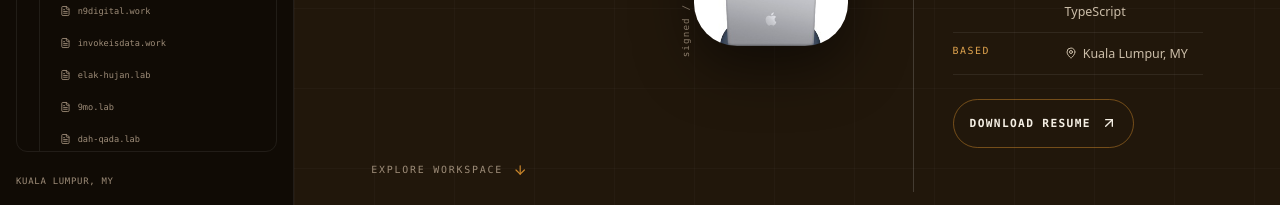
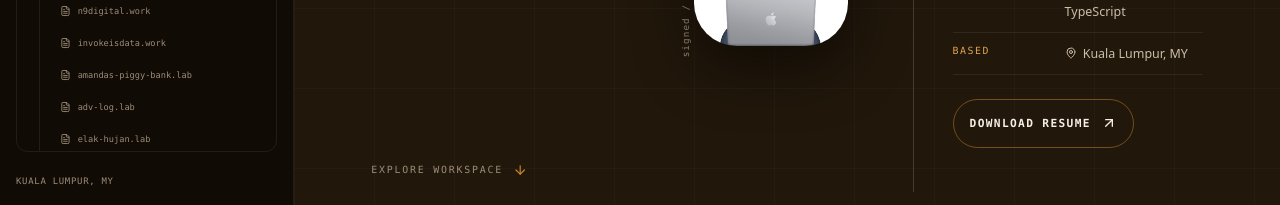
Before and after one commit to aidilsfwn/aidil-safwan-vite, a React (Vite) app: page / in a window 1280 px wide. Shown: the part 552-757 px from the top of the page. Built offline with nearby package versions, Linux system fonts and the light colour scheme; no server answers; a web font is replaced by a local one.

Commit message:
feat: add cursor glow and personal projects

```diff
--- a/src/App.tsx
+++ b/src/App.tsx
@@ -1,5 +1,5 @@
 import { useEffect, useState } from "react";
-import { WorkspaceRail, CommandNavigation, Chapter } from "./components";
+import { WorkspaceRail, CommandNavigation, Chapter, CursorGlow } from "./components";
 import { Beyond, Contact, Education, Experience, Hero, Projects, Skills } from "./layouts/sections";
 import { MotionProvider } from "./context/MotionContext";
 
@@ -22,6 +22,7 @@ export default function App() {
     <MotionProvider>
       <a className="skip-link" href="#about">Skip to portfolio</a>
       <div className="studio-shell">
+        <CursorGlow />
         <WorkspaceRail />
         <CommandNavigation open={drawerOpen} setOpen={setDrawerOpen} />
         <main id="scroll-container" tabIndex={-1}>
--- /dev/null
+++ b/src/components/CursorGlow.tsx
@@ -0,0 +1,47 @@
+import { useEffect, useRef } from "react";
+
+export function CursorGlow() {
+  const glowRef = useRef<HTMLDivElement>(null);
+
+  useEffect(() => {
+    const glow = glowRef.current;
+    const finePointer = window.matchMedia("(hover: hover) and (pointer: fine)");
+    const reducedMotion = window.matchMedia("(prefers-reduced-motion: reduce)");
+    if (!glow || !finePointer.matches || reducedMotion.matches) return;
+
+    let targetX = window.innerWidth / 2;
+    let targetY = window.innerHeight / 2;
+    let currentX = targetX;
+    let currentY = targetY;
+    let animationFrame = 0;
+
+    const moveGlow = () => {
+      currentX += (targetX - currentX) * 0.14;
+      currentY += (targetY - currentY) * 0.14;
+      glow.style.transform = `translate3d(${currentX}px, ${currentY}px, 0) translate3d(-50%, -50%, 0)`;
+      animationFrame = window.requestAnimationFrame(moveGlow);
+    };
+
+    const onPointerMove = (event: PointerEvent) => {
+      targetX = event.clientX;
+      targetY = event.clientY;
+      glow.classList.add("is-visible");
+    };
+
+    const onPointerOut = (event: PointerEvent) => {
+      if (!event.relatedTarget) glow.classList.remove("is-visible");
+    };
+
+    window.addEventListener("pointermove", onPointerMove, { passive: true });
+    window.addEventListener("pointerout", onPointerOut);
+    animationFrame = window.requestAnimationFrame(moveGlow);
+
+    return () => {
+      window.removeEventListener("pointermove", onPointerMove);
+      window.removeEventListener("pointerout", onPointerOut);
+      window.cancelAnimationFrame(animationFrame);
+    };
+  }, []);
+
+  return <div ref={glowRef} className="cursor-glow" aria-hidden="true" />;
+}
--- a/src/components/index.ts
+++ b/src/components/index.ts
@@ -1,3 +1,4 @@
 export { Chapter } from "./Chapter";
 export { CommandNavigation } from "./CommandNavigation";
+export { CursorGlow } from "./CursorGlow";
 export { WorkspaceRail } from "./WorkspaceRail";
--- a/src/constants/index.tsx
+++ b/src/constants/index.tsx
@@ -279,6 +279,41 @@ export const projects: Project[] = [
   },
   // Personal
   {
+    id: "amandas-piggy-bank",
+    title: "Amanda's Piggy Bank",
+    description:
+      "A private, mobile-first savings ledger for tracking Amanda's gifts, SSPN transfers, dividends, and reconciled balances across devices.",
+    tech: [
+      "React",
+      "Vite",
+      "TypeScript",
+      "Supabase",
+      "PostgreSQL",
+      "Vitest",
+      "Web Development",
+    ],
+    repoUrl: "https://github.com/aidilsfwn/amandas-piggy-bank",
+    demoUrl: "https://amandas-piggy-bank.aidilsfwn.dev",
+    category: "personal",
+  },
+  {
+    id: "adv-log",
+    title: "ADV Log",
+    description:
+      "A mobile-first Honda ADV150 maintenance tracker with service history, odometer records, and practical time-, mileage-, and condition-based reminders.",
+    tech: [
+      "React",
+      "Vite",
+      "TypeScript",
+      "Supabase",
+      "PostgreSQL",
+      "Web Development",
+    ],
+    repoUrl: "https://github.com/aidilsfwn/adv-log",
+    demoUrl: "https://adv-log.aidilsfwn.dev",
+    category: "personal",
+  },
+  {
     id: "elak-hujan",
     title: "ElakHujan",
     description:
--- a/src/styles.css
+++ b/src/styles.css
@@ -37,8 +37,14 @@ button:focus-visible, a:focus-visible, summary:focus-visible { outline: 2px soli
 
 .skip-link { position: fixed; left: 1rem; top: -5rem; z-index: 200; background: var(--paper); color: var(--paper-ink); padding: .75rem 1rem; border-radius: .4rem; font-weight: 700; }
 .skip-link:focus { top: 1rem; }
-.studio-shell { height: 100dvh; overflow: hidden; background: var(--ink-850); }
+.studio-shell { position: relative; height: 100dvh; overflow: hidden; background: var(--ink-850); isolation: isolate; }
+.cursor-glow { position: fixed; z-index: 40; left: 0; top: 0; display: none; width: clamp(24rem, 38vw, 38rem); aspect-ratio: 1; border-radius: 50%; pointer-events: none; opacity: 0; background: radial-gradient(circle, rgba(223,163,78,.13) 0%, rgba(201,133,42,.065) 34%, transparent 70%); filter: blur(10px); mix-blend-mode: screen; will-change: transform, opacity; transition: opacity .35s ease; }
 #scroll-container { height: 100%; overflow-y: auto; overscroll-behavior-y: contain; background-color: var(--ink-850); background-image: linear-gradient(rgba(255,255,255,.022) 1px, transparent 1px), linear-gradient(90deg, rgba(255,255,255,.022) 1px, transparent 1px); background-size: 80px 80px; }
+
+@media (hover: hover) and (pointer: fine) {
+  .cursor-glow { display: block; }
+  .cursor-glow.is-visible { opacity: 1; }
+}
 
 .workspace-rail { display: none; }
 .chapter { position: relative; min-height: 100dvh; border-bottom: 1px solid var(--line-subtle); scroll-margin: 0; }
@@ -390,5 +396,6 @@ button:focus-visible, a:focus-visible, summary:focus-visible { outline: 2px soli
 }
 
 @media (prefers-reduced-motion: reduce) {
+  .cursor-glow { display: none !important; }
   *, *::before, *::after { scroll-behavior: auto !important; animation-duration: .01ms !important; animation-iteration-count: 1 !important; transition-duration: .01ms !important; }
 }
```
